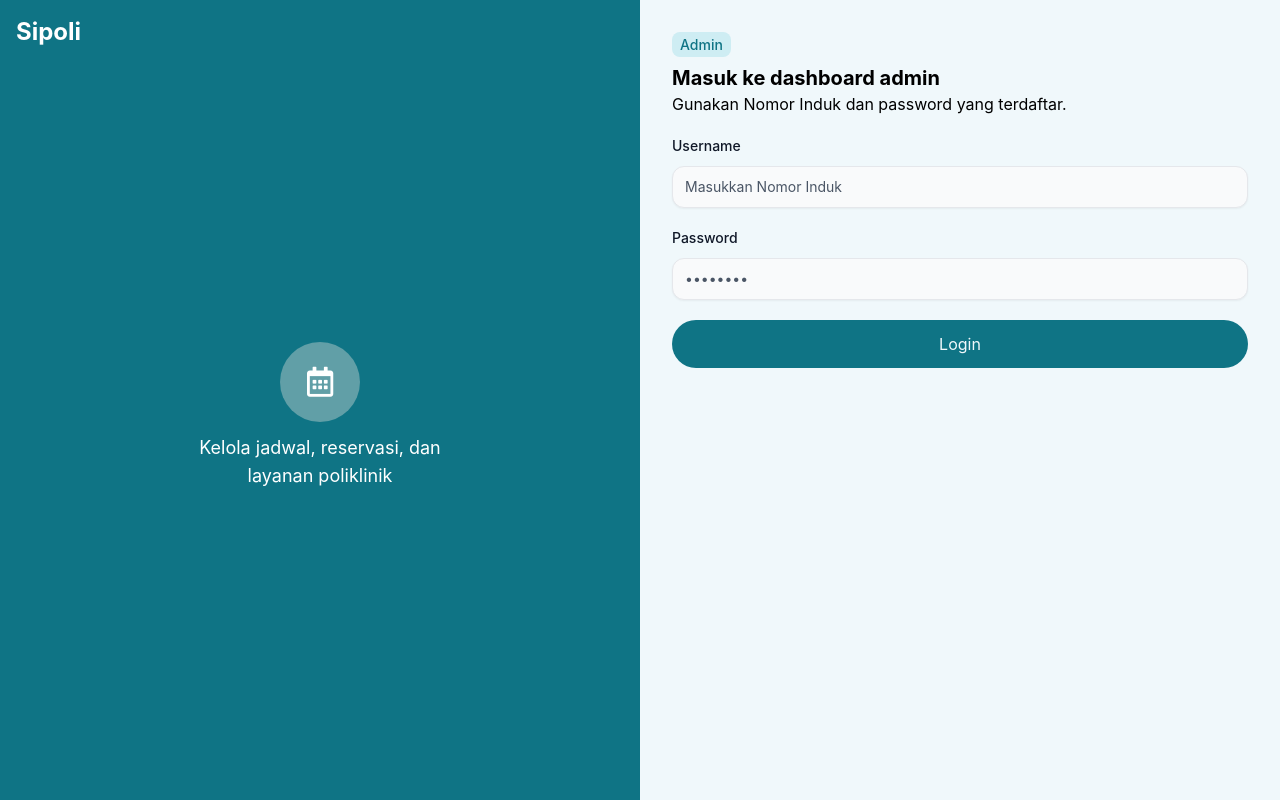
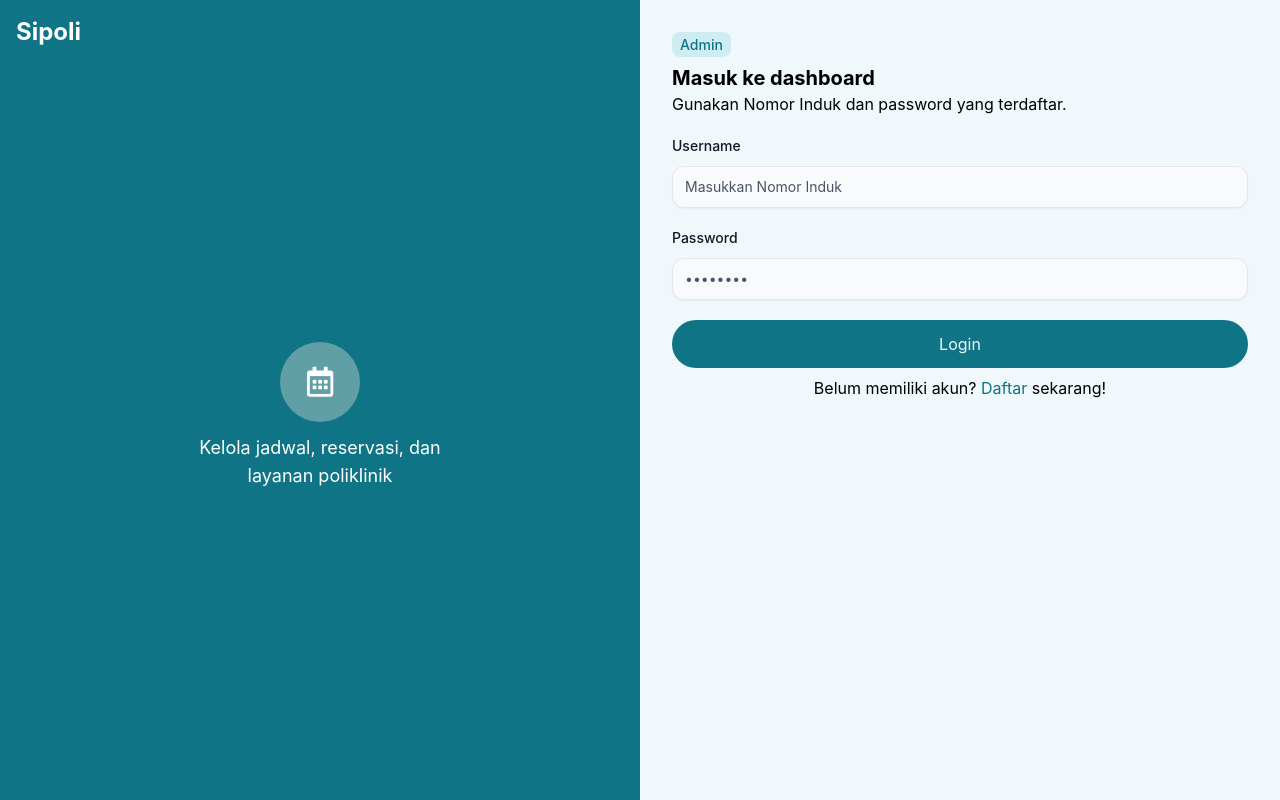
Before and after one commit to azana123/SIPOLI, a PHP site: page /auth/login.php in a window 1280 px wide. Run offline with PHP 8.4, Linux system fonts and the light colour scheme; some libraries are stand-ins or nearby versions.

Commit message:
add href to register dan fixing content

```diff
--- a/auth/login.php
+++ b/auth/login.php
@@ -30,15 +30,15 @@
         </section>
         <section class="login-content  md:w-1/2 mt-8 px-6 md:px-8">
             <span class="bg-primary-100 text-primary text-sm font-medium px-2 py-1 rounded">Admin</span>
-            <h2 class="text-xl font-bold mt-2">Masuk ke dashboard admin</h2>
+            <h2 class="text-xl font-bold mt-2">Masuk ke dashboard</h2>
             <p>Gunakan Nomor Induk dan password yang terdaftar.</p>
 
             <form action="process-login.php" method="post" class="flex flex-col mt-5">
                 <?php if (isset($_SESSION['error'])): ?>
                     <div class="mb-4 p-3 bg-red-100 text-red-700 rounded-base text-sm">
                         <?php
-                            echo $_SESSION['error'];
-                            unset($_SESSION['error']);
+                        echo $_SESSION['error'];
+                        unset($_SESSION['error']);
                         ?>
                     </div>
                 <?php endif; ?>
@@ -53,6 +53,9 @@
                 </div>
                 <button class="bg-primary hover:bg-primary-600 py-3 rounded-full w-full text-page" type="submit">Login</button>
             </form>
+            <div class="mt-2">
+                <p class="text-center">Belum memiliki akun? <a href="./register.php" class="text-primary hover:text-primary-700 underline">Daftar</a> sekarang!</p>
+            </div>
         </section>
     </div>
     <script src="./../assets/js/app.js"></script>
```
